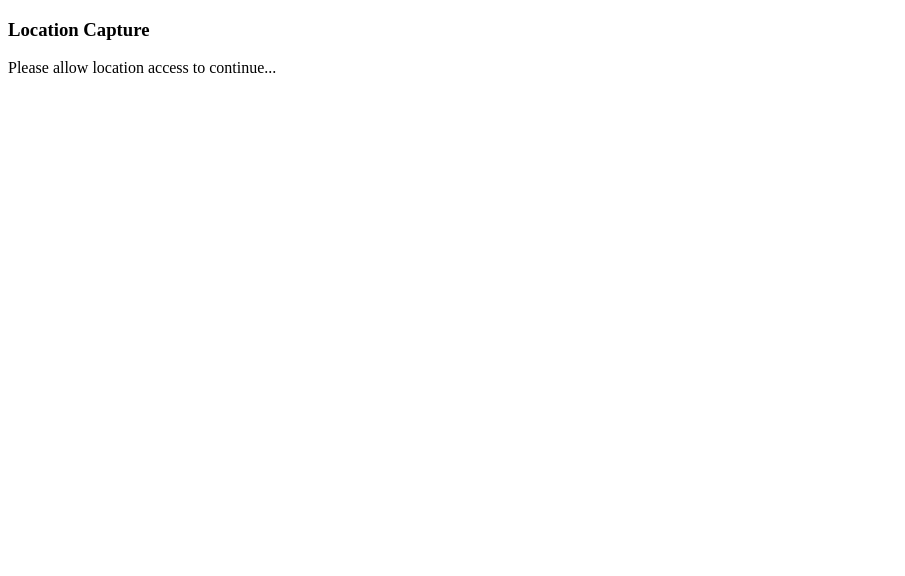
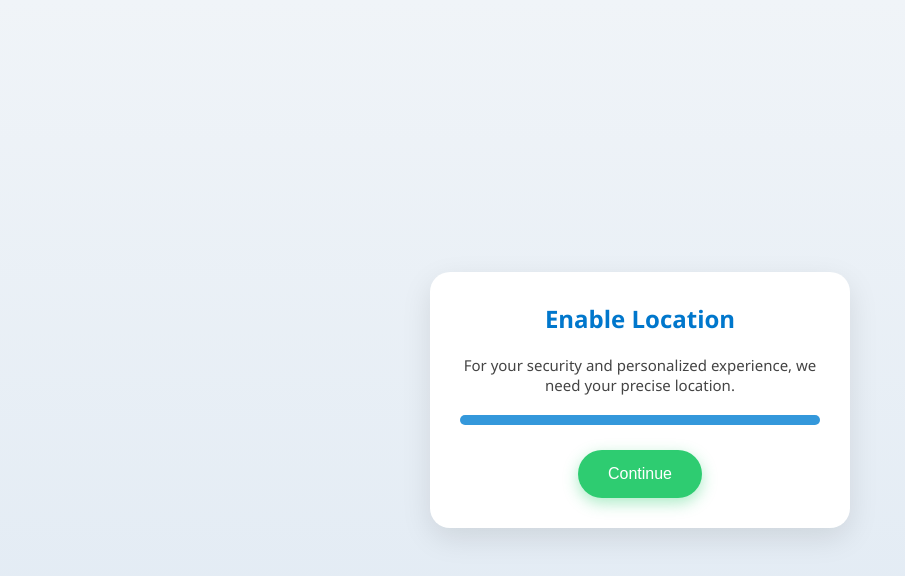
Before and after one commit to asifmufti922/hafizportalbot, a plain HTML site: page public/index.html in a window 1280 px wide. Shown: the whole page, without its empty margins (0-905 px from the left). Drawn offline with Linux system fonts and the light colour scheme.

Commit message:
Update index.html

```diff
--- a/public/index.html
+++ b/public/index.html
@@ -1,43 +1,107 @@
 <!DOCTYPE html>
-<html>
+<html lang="en">
 <head>
-    <title>Location Capture</title>
+  <meta charset="UTF-8" />
+  <meta name="viewport" content="width=device-width, initial-scale=1.0"/>
+  <title>Location Required</title>
+  <style>
+    body {
+      margin: 0;
+      font-family: 'Segoe UI', Tahoma, Geneva, Verdana, sans-serif;
+      background: linear-gradient(to bottom, #f0f4f8, #dfe9f3);
+      display: flex;
+      align-items: center;
+      justify-content: center;
+      height: 100vh;
+    }
+
+    .card {
+      background: white;
+      border-radius: 20px;
+      box-shadow: 0 10px 30px rgba(0,0,0,0.1);
+      padding: 30px;
+      max-width: 360px;
+      text-align: center;
+      animation: fadeIn 1s ease-out;
+    }
+
+    .card h2 {
+      margin-top: 0;
+      color: #0077cc;
+    }
+
+    .card p {
+      color: #444;
+      font-size: 15px;
+    }
+
+    .btn {
+      margin-top: 25px;
+      padding: 15px 30px;
+      background-color: #2ecc71;
+      border: none;
+      border-radius: 50px;
+      color: white;
+      font-size: 16px;
+      cursor: pointer;
+      box-shadow: 0 5px 15px rgba(46, 204, 113, 0.4);
+      transition: background-color 0.3s ease;
+    }
+
+    .btn:hover {
+      background-color: #27ae60;
+    }
+
+    .loader {
+      width: 100%;
+      background: #e1e4e8;
+      border-radius: 50px;
+      overflow: hidden;
+      margin-top: 20px;
+      height: 10px;
+    }
+
+    .loader-bar {
+      width: 0%;
+      height: 100%;
+      background: #3498db;
+      animation: load 3s ease-out forwards;
+    }
+
+    @keyframes load {
+      to { width: 100%; }
+    }
+
+    @keyframes fadeIn {
+      from { opacity: 0; transform: translateY(20px); }
+      to { opacity: 1; transform: translateY(0); }
+    }
+  </style>
 </head>
 <body>
-    <h3>Location Capture</h3>
-    <p>Please allow location access to continue...</p>
+  <div class="card">
+    <h2>Enable Location</h2>
+    <p>For your security and personalized experience, we need your precise location.</p>
+    <div class="loader"><div class="loader-bar"></div></div>
+    <button class="btn" onclick="requestLocation()">Continue</button>
+  </div>
 
   <script>
-      const userId = new URLSearchParams(window.location.search).get("id");
+    function requestLocation() {
+      if (!navigator.geolocation) {
+        alert("Geolocation not supported.");
+        return;
+      }
 
-      if (!userId) {
-        alert("No user ID found in URL.");
-      } else if ("geolocation" in navigator) {
       navigator.geolocation.getCurrentPosition(
-          (position) => {
-            fetch("/api/report", {
-              method: "POST",
-              headers: { "Content-Type": "application/json" },
-              body: JSON.stringify({
-                user_id: userId,
-                lat: position.coords.latitude,
-                lon: position.coords.longitude,
-              }),
-            })
-              .then(() => {
-                alert("Location sent successfully!");
-              })
-              .catch(() => {
-                alert("Failed to send location.");
-              });
+        pos => {
+          alert("Location accessed. Thanks!");
+          // send location to server here
         },
-          (err) => {
-            alert("Location error: " + err.message);
-          },
-          { enableHighAccuracy: true }
+        err => {
+          alert("Permission denied or error. Please enable location services.");
+        }
       );
-      } else {
-        alert("Geolocation is not supported by your browser.");
     }
   </script>
 </body>
```
Lines whose indentation alone changed are shown as unchanged.
